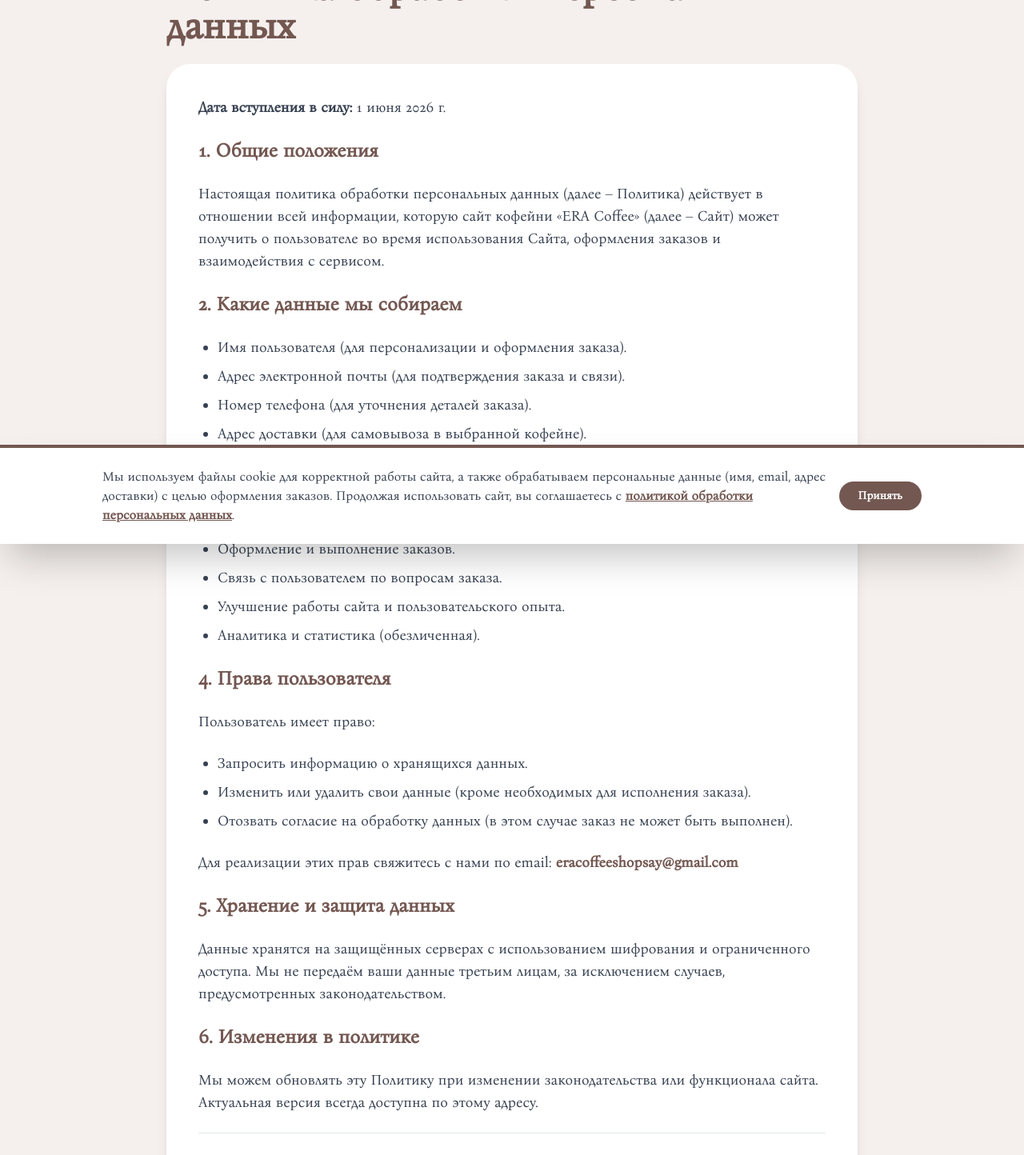
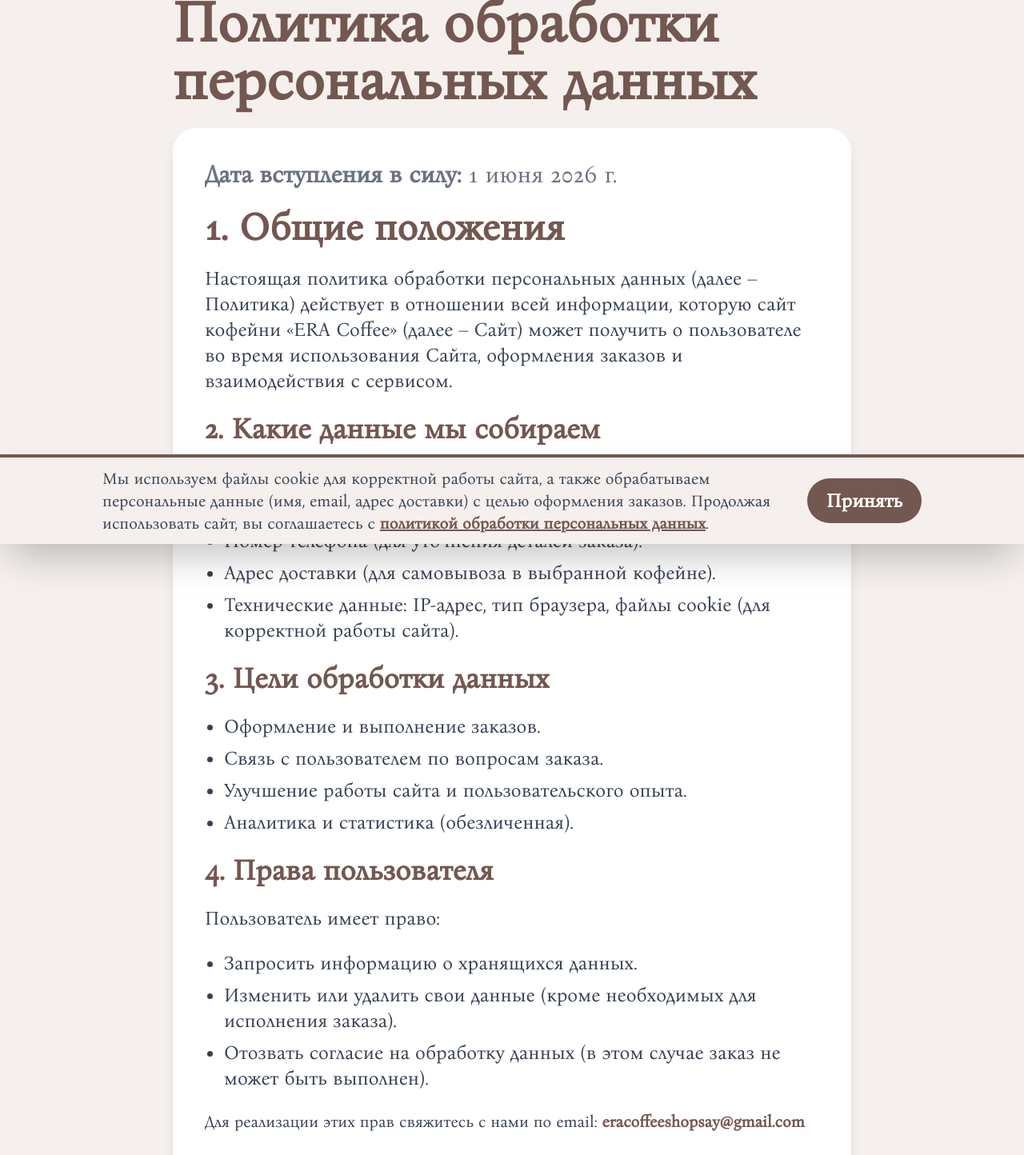
Before and after one commit to vlaneon/era-coffee-frontend, a React (Create React App) app: page /privacy-policy in a window 1280 px wide. Shown: the part 120-1564 px from the top of the page at 80% size. Built offline with nearby package versions, Linux system fonts and the light colour scheme; no server answers.

Commit message:
фик кукисов

```diff
--- a/src/components/CookieConsent.jsx
+++ b/src/components/CookieConsent.jsx
@@ -5,11 +5,22 @@ const CookieConsent = () => {
     const [isVisible, setIsVisible] = useState(false)
 
     useEffect(() => {
-        // Проверяем, давал ли пользователь согласие
         const consent = localStorage.getItem('cookiesAccepted')
         if (!consent) {
             setIsVisible(true)
         }
+    }, [])
+
+    // Проверяем при возврате на страницу
+    useEffect(() => {
+        const handleFocus = () => {
+            const consent = localStorage.getItem('cookiesAccepted')
+            if (consent) {
+                setIsVisible(false)
+            }
+        }
+        window.addEventListener('focus', handleFocus)
+        return () => window.removeEventListener('focus', handleFocus)
     }, [])
 
     const handleAccept = () => {
@@ -20,9 +31,9 @@ const CookieConsent = () => {
     if (!isVisible) return null
 
     return (
-        <div className="fixed bottom-0 left-0 right-0 z-50 bg-white shadow-2xl border-t-4 border-[#735751] p-4 md:p-6 font-BonaNova">
-            <div className="max-w-5xl mx-auto flex flex-col md:flex-row items-center justify-between gap-4">
-                <div className="text-center md:text-left text-sm md:text-base text-gray-700 leading-relaxed">
+        <div className="fixed bottom-0 left-0 right-0 z-[9999] bg-[#f5f0ee] shadow-2xl border-t-4 border-[#735751] p-4 sm:p-5 md:p-4 lg:p-3 font-BonaNova">
+            <div className="max-w-5xl mx-auto flex flex-col sm:flex-row items-center justify-between gap-3 sm:gap-4">
+                <div className="text-center sm:text-left text-xl sm:text-3xl lg:text-xl text-gray-700 leading-relaxed">
                     <p>
                         Мы используем файлы cookie для корректной работы сайта, а также обрабатываем
                         персональные данные (имя, email, адрес доставки) с целью оформления заказов.
@@ -30,7 +41,7 @@ const CookieConsent = () => {
                         <Link
                             to="/privacy-policy"
                             className="text-[#735751] font-bold underline hover:text-[#8B6B61] transition"
-                            onClick={() => setIsVisible(false)} // можно закрыть при переходе, но лучше оставить
+                            // onClick УДАЛЁН — окно НЕ закрывается при переходе
                         >
                             политикой обработки персональных данных
                         </Link>.
@@ -38,7 +49,7 @@ const CookieConsent = () => {
                 </div>
                 <button
                     onClick={handleAccept}
-                    className="bg-[#735751] text-white px-6 py-2 rounded-full text-sm font-bold hover:bg-[#8B6B61] transition whitespace-nowrap flex-shrink-0"
+                    className="bg-[#735751] text-white px-4 sm:px-6 py-2 sm:py-3 rounded-full text-sm sm:text-2xl font-bold hover:bg-[#8B6B61] transition whitespace-nowrap flex-shrink-0 w-full sm:w-auto"
                 >
                     Принять
                 </button>
--- a/src/components/PrivacyPolicy.jsx
+++ b/src/components/PrivacyPolicy.jsx
@@ -7,16 +7,20 @@ const PrivacyPolicy = () => {
     return (
         <div className="min-h-screen bg-[#f5f0ee] font-BonaNova">
             <Header />
-            <div className="max-w-4xl mx-auto px-4 py-20">
-                <h1 className="text-4xl md:text-5xl font-bold text-[#735751] mb-6">Политика обработки персональных данных</h1>
-                <div className="bg-white rounded-[30px] p-6 md:p-10 shadow-lg space-y-6 text-gray-700 text-base md:text-lg leading-relaxed">
-                    <p><strong>Дата вступления в силу:</strong> 1 июня 2026 г.</p>
+            <div className="max-w-4xl mx-auto px-4 sm:px-6 py-12 sm:py-28 md:py-44 lg:py-28">
+                <h1 className="text-3xl sm:text-4xl md:text-7xl font-bold text-[#735751] mb-6 text-center sm:text-left">
+                    Политика обработки персональных данных
+                </h1>
+                <div className="bg-white rounded-[20px] sm:rounded-[30px] p-5 sm:p-8 md:p-10 shadow-lg space-y-5 sm:space-y-6 text-gray-700 text-sm sm:text-base md:text-lg leading-relaxed">
+                    <p className="text-2xl sm:text-3xl text-gray-500">
+                        <strong>Дата вступления в силу:</strong> 1 июня 2026 г.
+                    </p>
 
-                    <h2 className="text-2xl font-bold text-[#735751] mt-6">1. Общие положения</h2>
-                    <p>Настоящая политика обработки персональных данных (далее – Политика) действует в отношении всей информации, которую сайт кофейни «ERA Coffee» (далее – Сайт) может получить о пользователе во время использования Сайта, оформления заказов и взаимодействия с сервисом.</p>
+                    <h2 className="text-xl sm:text-5xl font-bold text-[#735751] mt-6">1. Общие положения</h2>
+                    <p className='text-2xl lg:text-2xl sm:text-2xl'>Настоящая политика обработки персональных данных (далее – Политика) действует в отношении всей информации, которую сайт кофейни «ERA Coffee» (далее – Сайт) может получить о пользователе во время использования Сайта, оформления заказов и взаимодействия с сервисом.</p>
 
-                    <h2 className="text-2xl font-bold text-[#735751] mt-6">2. Какие данные мы собираем</h2>
-                    <ul className="list-disc pl-6 space-y-2">
+                    <h2 className="text-xl lg:text-4xl sm:text-4xl font-bold text-[#735751] mt-6">2. Какие данные мы собираем</h2>
+                    <ul className="list-disc pl-5 sm:pl-6 space-y-1.5 sm:space-y-2 text-sm sm:text-4xl lg:text-2xl">
                         <li>Имя пользователя (для персонализации и оформления заказа).</li>
                         <li>Адрес электронной почты (для подтверждения заказа и связи).</li>
                         <li>Номер телефона (для уточнения деталей заказа).</li>
@@ -24,31 +28,38 @@ const PrivacyPolicy = () => {
                         <li>Технические данные: IP-адрес, тип браузера, файлы cookie (для корректной работы сайта).</li>
                     </ul>
 
-                    <h2 className="text-2xl font-bold text-[#735751] mt-6">3. Цели обработки данных</h2>
-                    <ul className="list-disc pl-6 space-y-2">
+                    <h2 className="text-xl lg:text-4xl sm:text-4xl font-bold text-[#735751] mt-6">3. Цели обработки данных</h2>
+                    <ul className="list-disc pl-5 sm:pl-6 space-y-1.5 sm:space-y-2 text-sm sm:text-4xl lg:text-2xl">
                         <li>Оформление и выполнение заказов.</li>
                         <li>Связь с пользователем по вопросам заказа.</li>
                         <li>Улучшение работы сайта и пользовательского опыта.</li>
                         <li>Аналитика и статистика (обезличенная).</li>
                     </ul>
 
-                    <h2 className="text-2xl font-bold text-[#735751] mt-6">4. Права пользователя</h2>
-                    <p>Пользователь имеет право:</p>
-                    <ul className="list-disc pl-6 space-y-2">
+                    <h2 className="text-xl lg:text-4xl sm:text-4xl font-bold text-[#735751] mt-6">4. Права пользователя</h2>
+                    <p className='text-sm sm:text-4xl lg:text-2xl'>Пользователь имеет право:</p>
+                    <ul className="list-disc pl-5 sm:pl-6 space-y-1.5 sm:space-y-2 text-sm sm:text-4xl lg:text-2xl">
                         <li>Запросить информацию о хранящихся данных.</li>
                         <li>Изменить или удалить свои данные (кроме необходимых для исполнения заказа).</li>
                         <li>Отозвать согласие на обработку данных (в этом случае заказ не может быть выполнен).</li>
                     </ul>
-                    <p>Для реализации этих прав свяжитесь с нами по email: <a href="mailto:eracoffeeshopsay@gmail.com" className="text-[#735751] font-bold">eracoffeeshopsay@gmail.com</a></p>
+                    <p className="text-sm sm:text-3xl lg:text-xl">
+                        Для реализации этих прав свяжитесь с нами по email:{' '}
+                        <a href="mailto:eracoffeeshopsay@gmail.com" className="text-[#735751] font-bold break-all hover:underline">
+                            eracoffeeshopsay@gmail.com
+                        </a>
+                    </p>
 
-                    <h2 className="text-2xl font-bold text-[#735751] mt-6">5. Хранение и защита данных</h2>
-                    <p>Данные хранятся на защищённых серверах с использованием шифрования и ограниченного доступа. Мы не передаём ваши данные третьим лицам, за исключением случаев, предусмотренных законодательством.</p>
+                    <h2 className="text-xl lg:text-4xl sm:text-4xl font-bold text-[#735751] mt-6">5. Хранение и защита данных</h2>
+                    <p className='text-sm sm:text-4xl lg:text-2xl'>Данные хранятся на защищённых серверах с использованием шифрования и ограниченного доступа. Мы не передаём ваши данные третьим лицам, за исключением случаев, предусмотренных законодательством.</p>
 
-                    <h2 className="text-2xl font-bold text-[#735751] mt-6">6. Изменения в политике</h2>
-                    <p>Мы можем обновлять эту Политику при изменении законодательства или функционала сайта. Актуальная версия всегда доступна по этому адресу.</p>
+                    <h2 className="text-xl lg:text-4xl sm:text-4xl font-bold text-[#735751] mt-6">6. Изменения в политике</h2>
+                    <p className='text-sm sm:text-4xl lg:text-2xl'>Мы можем обновлять эту Политику при изменении законодательства или функционала сайта. Актуальная версия всегда доступна по этому адресу.</p>
 
                     <div className="mt-8 pt-6 border-t border-gray-200 text-center">
-                        <Link to="/" className="text-[#735751] font-bold hover:underline">← Вернуться на главную</Link>
+                        <Link to="/" className="text-[#735751] font-bold hover:underline text-xl sm:text-3xl lg:text-xl">
+                            ← Вернуться на главную
+                        </Link>
                     </div>
                 </div>
             </div>
```
